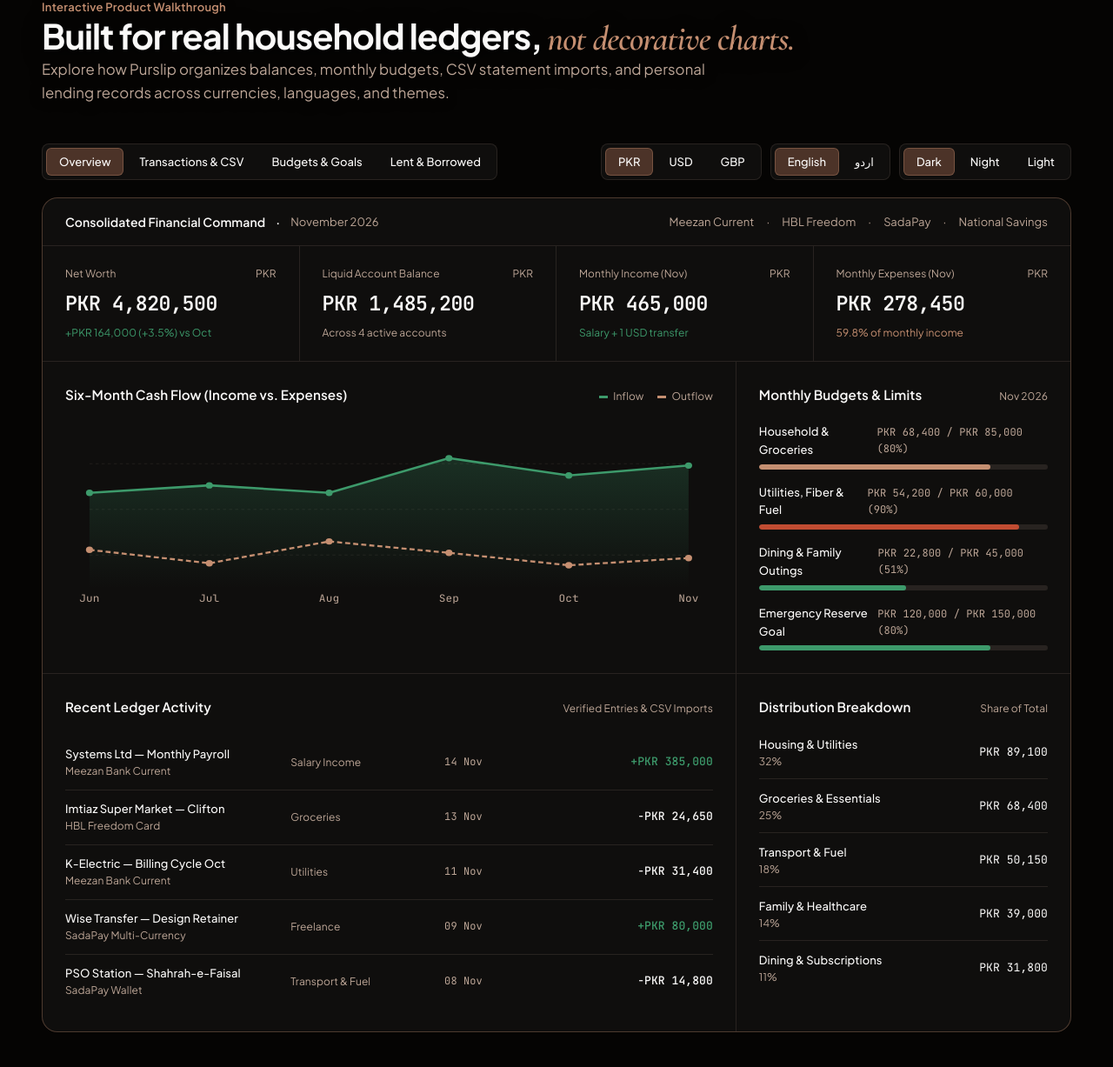
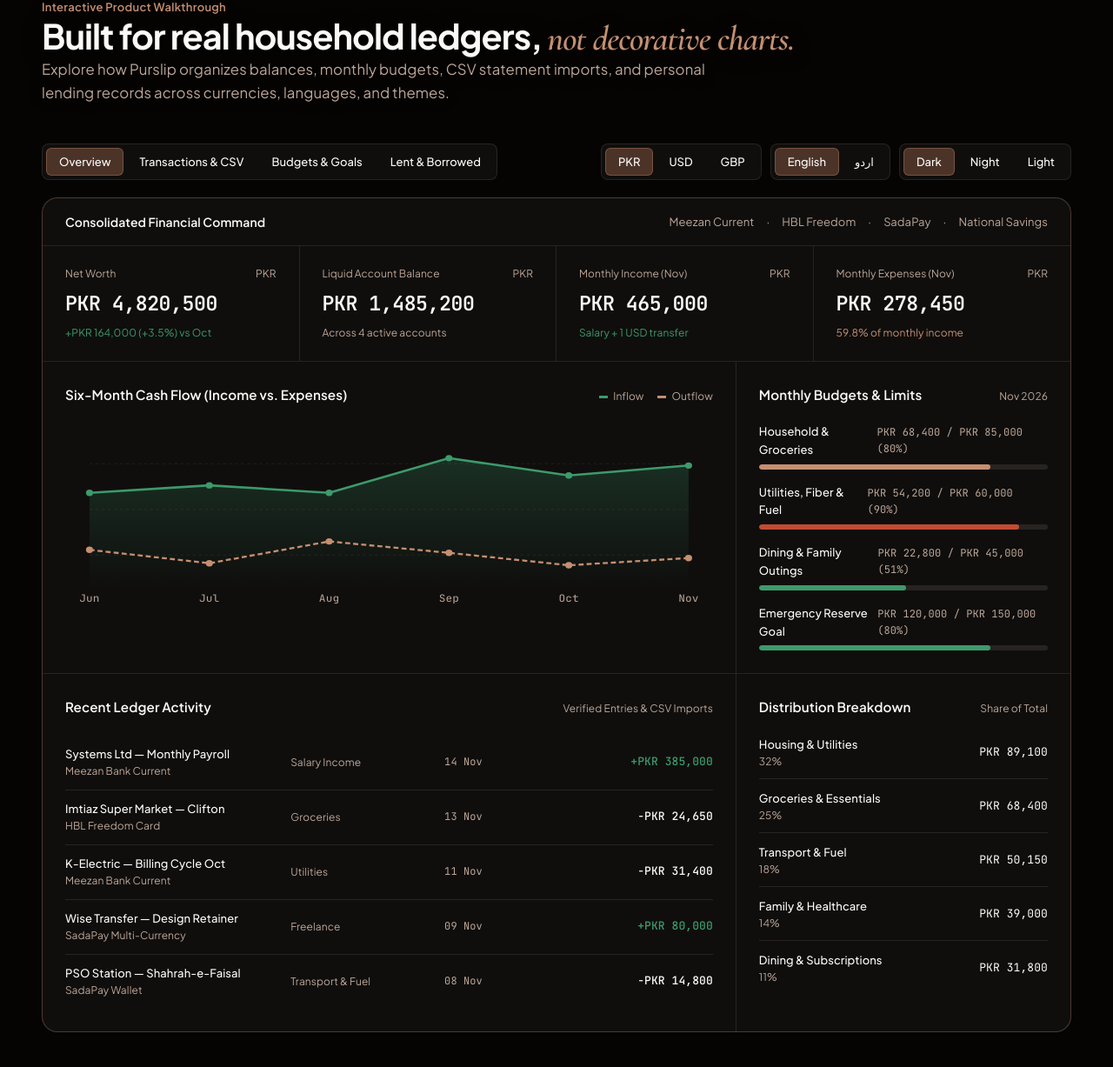
Before and after one commit to muhammad-arham-cs/Purslip, a Node project: template views/home.ejs in a window 1280 px wide. Shown: the part 822-2049 px from the top of the page at 87% size. Run offline with Node 20 templates, Linux system fonts and the light colour scheme; the template is opened without the code that fills it, so the values that code supplies are empty.

Commit message:
Remove November 2026 date from landing page dashboard preview

```diff
--- a/views/home.ejs
+++ b/views/home.ejs
@@ -288,8 +288,6 @@
               <div class="ps-dash-topbar">
                 <div class="ps-dash-workspace">
                   <span id="ps-dash-view-title">Consolidated Financial Command</span>
-                  <span aria-hidden="true">·</span>
-                  <span class="ps-dash-period">November 2026</span>
                 </div>
                 <div class="ps-dash-account-pills">
                   <span>Meezan Current</span>
```
